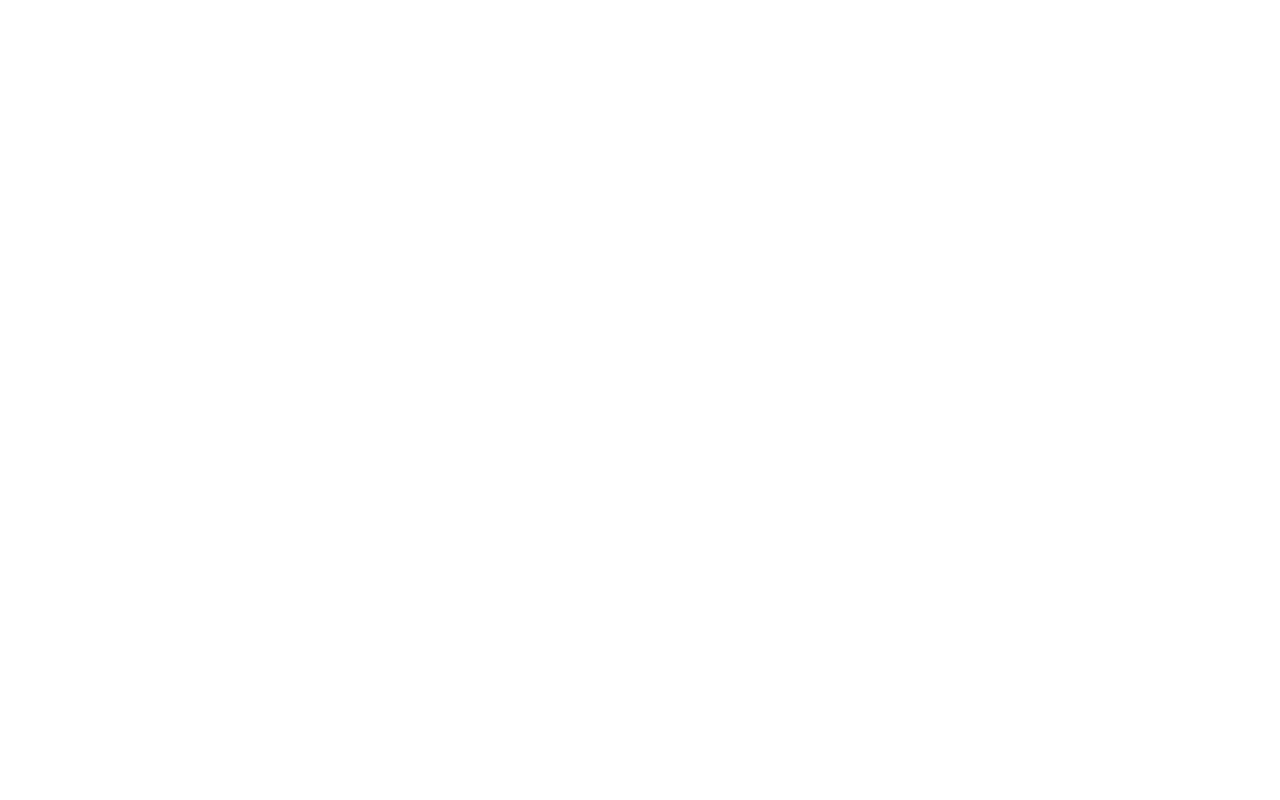
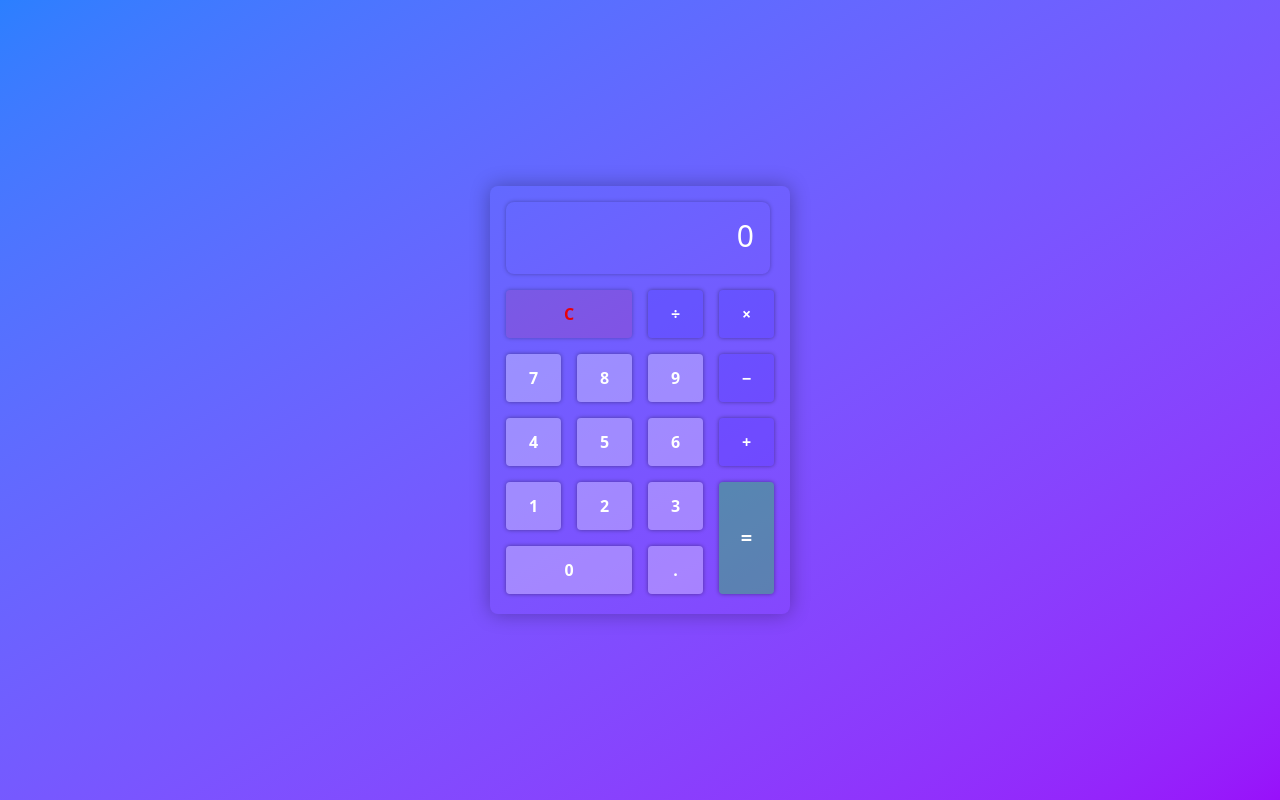
Before and after one commit to bhanuka99x/Calculator-app, a plain HTML site: page index.html in a window 1280 px wide. Drawn offline with nearby package versions, Linux system fonts and the light colour scheme.

Commit message:
build calculator UI

```diff
--- a/index.html
+++ b/index.html
@@ -1,13 +1,48 @@
 <!DOCTYPE html>
 <html lang="en">
-<head>
-    <meta charset="UTF-8">
-    <meta name="viewport" content="width=device-width, initial-scale=1.0">
+  <head>
+    <meta charset="UTF-8" />
+    <meta name="viewport" content="width=device-width, initial-scale=1.0" />
+    <link rel="icon" href="./src/assets/keys.png" type="image/x-icon" />
     <title>Calculator App</title>
-</head>
-<body>
+    <script src="https://cdn.jsdelivr.net/npm/@tailwindcss/browser@4"></script>
+  </head>
 
+  <body
+    class="bg-gradient-to-br from-blue-500 to-purple-600 h-screen flex items-center justify-center"
+  >
+    <div class=" border-white rounded-lg p-4 m-4 w-75 h-107 shadow-[0_0px_20px_rgba(0,0,0,0.3)]">
+      <!--Display-->
+      <div id="display" class="bg-transparent shadow-[0_0px_4px_rgba(0,0,0,0.3)] w-66 h-18 rounded-lg text-right text-white text-3xl mb-4  p-4 overflow-auto"
+      >
+        0
+        <!-- Display content will go here -->
+      </div>
+      <!--Buttons-->
+<div class="grid grid-cols-4 gap-4  ">
+        <button onclick="clearDisplay()" class="col-span-2 bg-[rgba(255,0,0,0.1)]  shadow-[0_0px_4px_rgba(0,0,0,0.3)]  text-red-600 font-bold py-3 rounded ">C</button>
+        <button onclick="appendSymbol('/')" class=" bg-[rgba(0,0,255,0.1)] shadow-[0_0px_4px_rgba(0,0,0,0.4)] text-white font-bold py-3 rounded">÷</button>
+        <button onclick="appendSymbol('*')" class="bg-[rgba(0,0,255,0.1)] shadow-[0_0px_4px_rgba(0,0,0,0.4)] text-white font-bold py-3 rounded">×</button>
 
+        <button onclick="appendSymbol('7')" class="bg-[rgba(255,255,255,0.3)] shadow-[0_0px_4px_rgba(0,0,0,0.4)] text-white font-bold py-3 rounded">7</button>
+        <button onclick="appendSymbol('8')" class="bg-[rgba(255,255,255,0.3)] shadow-[0_0px_4px_rgba(0,0,0,0.4)] text-white font-bold py-3 rounded">8</button>
+        <button onclick="appendSymbol('9')" class="bg-[rgba(255,255,255,0.3)] shadow-[0_0px_4px_rgba(0,0,0,0.4)] text-white font-bold py-3 rounded">9</button>
+        <button onclick="appendSymbol('-')" class="bg-[rgba(0,0,255,0.1)] shadow-[0_0px_4px_rgba(0,0,0,0.4)] text-white font-bold py-3 rounded">−</button>
 
-</body>
+        <button onclick="appendSymbol('4')" class="bg-[rgba(255,255,255,0.3)] shadow-[0_0px_4px_rgba(0,0,0,0.4)] text-white font-bold py-3 rounded">4</button>
+        <button onclick="appendSymbol('5')" class="bg-[rgba(255,255,255,0.3)] shadow-[0_0px_4px_rgba(0,0,0,0.4)] text-white  font-bold py-3 rounded">5</button>
+        <button onclick="appendSymbol('6')" class="bg-[rgba(255,255,255,0.3)] shadow-[0_0px_4px_rgba(0,0,0,0.4)] text-white  font-bold py-3 rounded">6</button>
+        <button onclick="appendSymbol('+')" class="bg-[rgba(0,0,255,0.1)] shadow-[0_0px_4px_rgba(0,0,0,0.4)] text-white font-bold py-3 rounded">+</button>
+
+        <button onclick="appendSymbol('1')" class="bg-[rgba(255,255,255,0.3)] shadow-[0_0px_4px_rgba(0,0,0,0.4)] text-white font-bold py-3 rounded">1</button>
+        <button onclick="appendSymbol('2')" class="bg-[rgba(255,255,255,0.3)] shadow-[0_0px_4px_rgba(0,0,0,0.4)] text-white font-bold py-3 rounded">2</button>
+        <button onclick="appendSymbol('3')" class="bg-[rgba(255,255,255,0.3)] shadow-[0_0px_4px_rgba(0,0,0,0.4)] text-white font-bold py-3 rounded">3</button>
+        <button onclick="calculate()" class="row-span-2 bg-[rgba(0,255,0,0.3)] shadow-[0_0px_4px_rgba(0,0,0,0.4)] text-white font-bold py-3 rounded text-xl">=</button>
+
+        <button onclick="appendSymbol('0')" class="col-span-2 bg-[rgba(255,255,255,0.3)] shadow-[0_0px_4px_rgba(0,0,0,0.4)] text-white font-bold py-3 rounded">0</button>
+        <button onclick="appendSymbol('.')" class="bg-[rgba(255,255,255,0.3)] shadow-[0_0px_4px_rgba(0,0,0,0.4)] text-white font-bold py-3 rounded">.</button>
+      </div>
+    </div>
+    <script src="./src/components/Main.js"></script>
+  </body>
 </html>
--- a/src/components/Main.js
+++ b/src/components/Main.js
@@ -0,0 +1,9 @@
+    const display = document.getElementById('display');
+
+    function appendSymbol(symbol) {
+      if (display.textContent === '0' && symbol !== '.') {
+        display.textContent = symbol;
+      } else {
+        display.textContent += symbol;
+      }
+    }
```
Also changed, not shown: src/assets/keys.png (added), src/tailwind.config.js (added).
